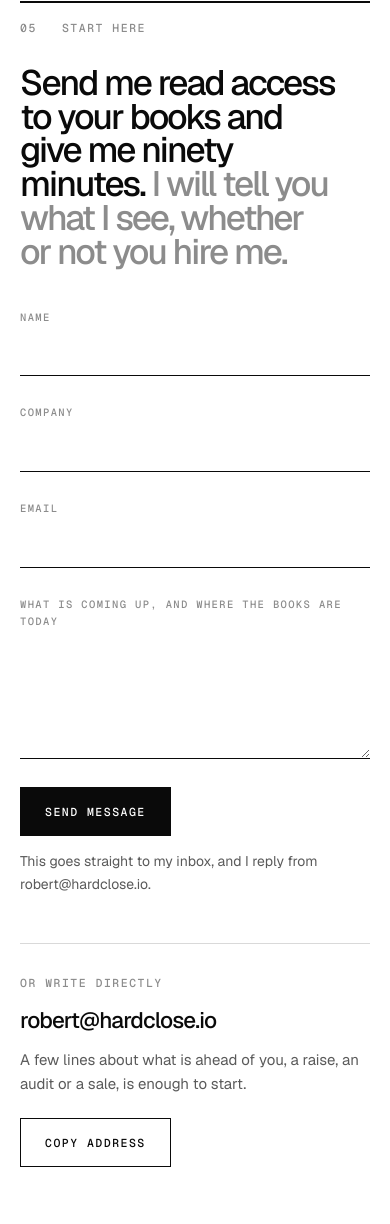
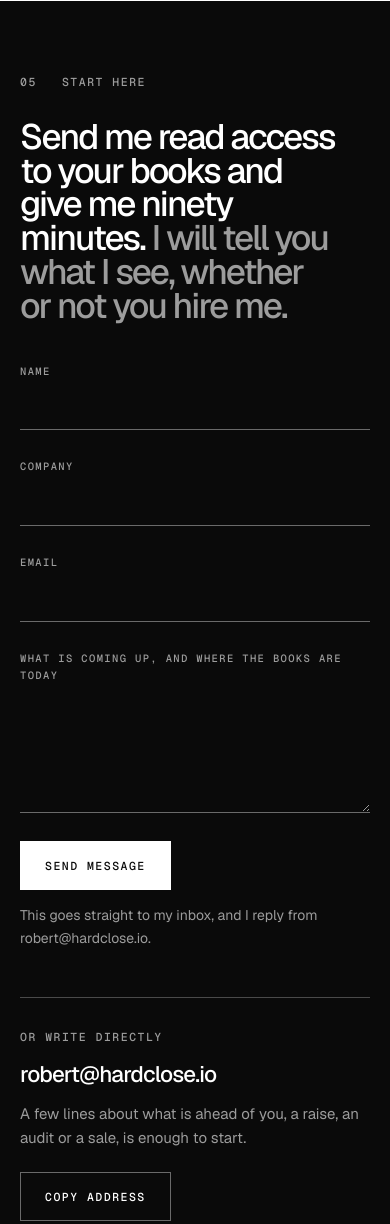
Before and after one commit to thecoder424/Hardclose.io, a plain HTML site: page index.html in a window 390 px wide. Shown: the part 5210-6434 px from the top of the page. Drawn offline with nearby package versions, Linux system fonts and the light colour scheme.

Commit message:
Update index.html

```diff
--- a/index.html
+++ b/index.html
@@ -324,6 +324,19 @@ form{display:flex;flex-direction:column;gap:28px}
 .direct p.note{margin-top:14px;font-size:15px;color:var(--grey-1);max-width:38ch}
 .direct .btn{margin-top:22px}
 
+/* the offer sits in the one black band */
+.dark .offer-wrap{border-top:0}
+.dark .offer span{color:#9C9C9C}
+.dark .field label{color:#9C9C9C}
+.dark .field input,.dark .field textarea{color:var(--paper);border-bottom-color:#6A6A6A}
+.dark .field input:focus,.dark .field textarea:focus{border-bottom-color:var(--paper)}
+.dark .field[data-bad="1"] input,.dark .field[data-bad="1"] textarea{border-bottom-color:var(--paper)}
+.dark .hint,.dark .direct p.note{color:#9C9C9C}
+.dark .out{border-color:#6A6A6A}
+.dark .direct{border-top-color:#4A4A4A}
+.dark .btn.ghost{background:transparent;color:var(--paper);border-color:#6A6A6A}
+.dark .btn.ghost:hover{background:var(--paper);color:var(--ink);border-color:var(--paper)}
+
 footer{border-top:1px solid var(--hair)}
 footer .wrap{display:flex;flex-wrap:wrap;justify-content:space-between;gap:8px 24px;padding-block:26px;color:var(--grey-2)}
 
@@ -570,10 +583,10 @@ footer .wrap{display:flex;flex-wrap:wrap;justify-content:space-between;gap:8px 2
   </section>
 
   <!-- 05 -->
-  <section class="sec" id="start" style="padding-top:0">
+  <section class="sec dark" id="start">
     <div class="wrap">
       <div class="offer-wrap">
-        <p class="mono dim" style="padding-block:16px clamp(28px,4vw,52px)">05 &nbsp; Start here</p>
+        <p class="mono dim" style="padding-block:0 clamp(28px,4vw,52px)">05 &nbsp; Start here</p>
         <p class="offer">Send me read access to your books and give me ninety minutes. <span>I will tell you what I see, whether or not you hire me.</span></p>
 
         <div class="offer-grid">
```
